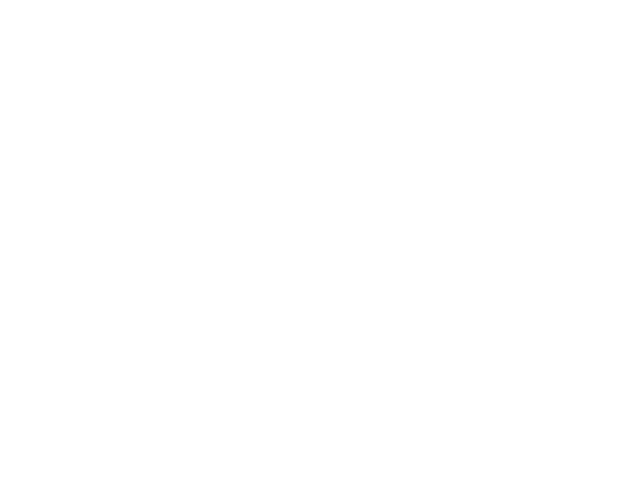
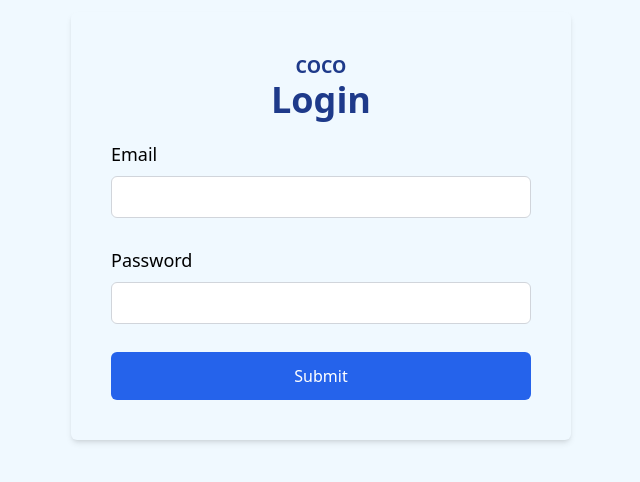
Before and after one commit to Prasun-Shiwakoti/Co-Co, a React (Vite) app in the folder frontend/: page /login in a window 1280 px wide. Before the commit this address had no page. Shown: the part 174-656 px from the top of the page, without its empty margins (319-959 px from the left). Built offline with nearby package versions, Linux system fonts and the light colour scheme.

Commit message:
feat:login page

```diff
--- a/frontend/src/App.jsx
+++ b/frontend/src/App.jsx
@@ -1,11 +1,12 @@
 import { useState } from "react";
 import "./App.css";
 import ReactDOM from "react-dom/client";
-import { BrowserRouter, Routes, Route, Router } from "react-router-dom";
-import Subjects from "./Components/Subjects";
-import Notes from "./Components/Notes";
-import FlashCards from "./Components/FlashCards";
-import Quiz from "./Components/Quiz";
+import { Routes, Route } from "react-router-dom";
+import Subjects from "./components/Subjects";
+import Notes from "./components/Notes";
+import FlashCards from "./components/FlashCards";
+import Quiz from "./components/Quiz";
+import Login from "./components/Login";
 
 function App() {
   const [count, setCount] = useState(0);
@@ -17,6 +18,7 @@ function App() {
         <Route path="/notes" element={<Notes />} />
         <Route path="/flashcards" element={<FlashCards />} />
         <Route path="/quiz" element={<Quiz />} />
+        <Route path="/login" element={<Login />} />
       </Routes>
     </>
   );
--- /dev/null
+++ b/frontend/src/Components/Login.jsx
@@ -0,0 +1,49 @@
+import React, { useEffect, useState } from 'react'
+
+const Login = () => {
+    const [formData, setFormData] = useState({ username: '', password: '' });
+    const [error, setError] = useState('')
+    const [loading, setLoading] = useState(false)
+
+    const handleSubmit = async (e) => {
+
+        e.preventDefault();
+
+        setLoading(true);
+        try {
+            const res = await fetch('http://localhost:3001/login', {
+                method: 'POST',
+                headers: { 'Content-Type': 'application/json' },
+                body: JSON.stringify(formData)
+            })
+            const data = await res.json()
+
+        } catch (err) {
+            setError(err.message);
+            setLoading(false);
+        }
+    }
+
+
+    return (
+        <div className='bg-sky-50 h-[100vh] flex items-center justify-center'>
+            <div className='bg-sky-50 p-10 rounded-md shadow-md w-[500px]'>
+                <h3 className='text-center text-blue-900 font-bold text-lg'>COCO</h3>
+                <h1 className='font-bold text-center mb-5 text-blue-900 text-4xl'>Login</h1>
+                <form className='space-y-4 flex flex-col gap-3' onSubmit={handleSubmit}>
+                    <div className='flex flex-col space-y-2'>
+                        <label className='text-lg'>Email</label>
+                        <input type='email' className='p-2 border border-gray-300 rounded-md' value={formData.username} onChange={(e) => setFormData({ ...formData, [e.target.id]: e.target.value })} id='username' />
+                    </div>
+                    <div className='flex flex-col space-y-2'>
+                        <label className='text-lg'>Password</label>
+                        <input type='email' className='p-2 border border-gray-300 rounded-md' value={formData.password} onChange={(e) => setFormData({ ...formData, [e.target.id]: e.target.value })} id='password' />
+                    </div>
+                    <button className='bg-blue-600 w-full py-3 mt-10 rounded-md text-white' disabled={loading}>Submit</button>
+                </form>
+            </div>
+        </div>
+    )
+}
+
+export default Login
```
